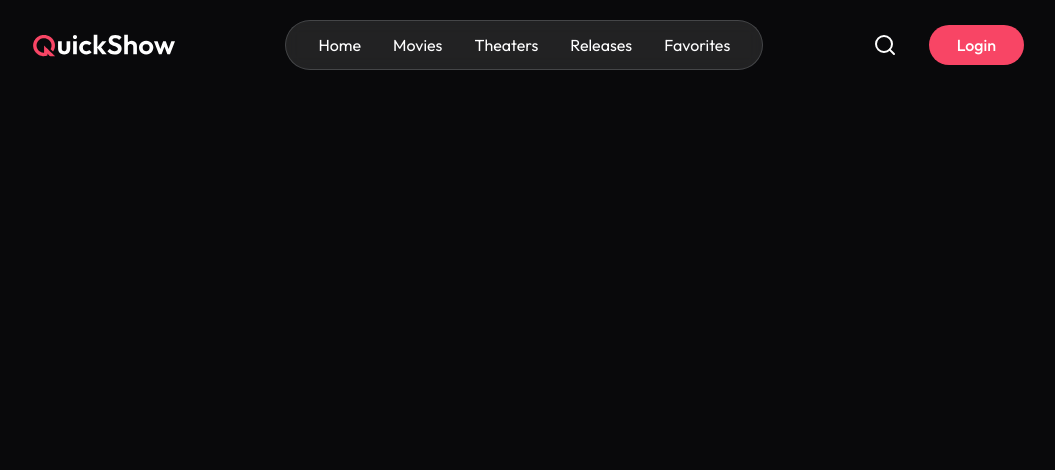
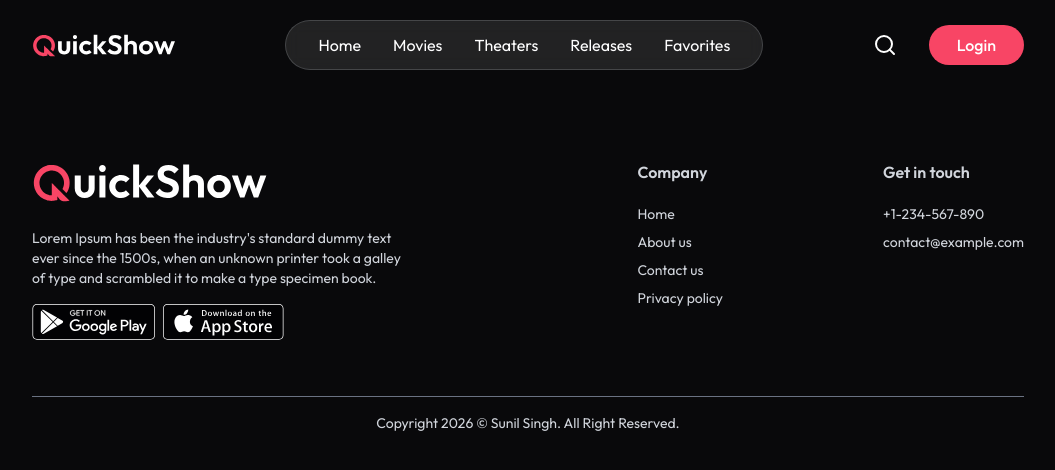
Before and after one commit to SunilSingh3234/MovieTicketBookingApp, a React (Vite) app in the folder client/: page /movies/1/1 in a window 1280 px wide. Shown: the top 470 px of the page, without its empty margins (112-1167 px from the left). Built offline with nearby package versions, Linux system fonts and the light colour scheme; no server answers.

Commit message:
complete home page

```diff
--- /dev/null
+++ b/client/src/components/BlurCircle.jsx
@@ -0,0 +1,12 @@
+import React from 'react'
+
+const BlurCircle = ({top="auto",left="auto",right="auto",bottom="auto"}) => {
+  return (
+    <div className='absolute -z-50 h-58 w-58 aspect-square rounded-full bg-primary/30 blur-3xl'
+     style={{top:top, left:left, right:right, bottom:bottom}}>
+
+    </div>
+  )
+}
+
+export default BlurCircle
--- a/client/src/components/FeaturedSection.jsx
+++ b/client/src/components/FeaturedSection.jsx
@@ -1,6 +1,9 @@
 import { ArrowRight } from 'lucide-react'
 import React from 'react'
 import { useNavigate } from 'react-router-dom'
+import BlurCircle from './BlurCircle'
+import { dummyShowsData } from '../assets/assets'
+import MovieCard from './MovieCard'
 
 const FeaturedSection = () => {
 
@@ -9,16 +12,18 @@
   return (
     <div className='px-6 md:px-16 lg:px-24 xl:px-44 overflow-hidden'>
       <div className='relative flex items-center pt-20 justify-between pb-10'>
+        <BlurCircle top='0' right='-80px'/>
         <p className='text-gray-300 font-medium text-lg'>Now Showing</p>
-        <button onClick={()=>navigate('/movies')} className='group flex items-center gap-2 text-sm text-gray-300'>view All <ArrowRight className='group-hover:translate-x-0.5 transition w-4.5 h-4.5'/></button>
+        <button onClick={()=>navigate('/movies')} className='group flex items-center cursor-pointer gap-2 text-sm text-gray-300'>view All <ArrowRight className='group-hover:translate-x-0.5 transition w-4.5 h-4.5'/></button>
       </div>
-      <div></div>
-      <div></div>
+      <div className='flex flex-wrap max-sm:justify-center gap-8 mt-8'>
+        {dummyShowsData.slice(0,4).map((show)=>(<MovieCard key={show._id} movie={show}/>))}
+      </div>
+      <div className='flex mt-20 justify-center'>
+        <button onClick={()=>{navigate('/movies'); scrollTo(0,0)}}  className='px-10 py-3 text-sm bg-primary hover:bg-primary-dull transition rounded-md font-medium cursor-pointer'>Show More</button>
+      </div>
     </div>
   )
 }
 
 export default FeaturedSection
-
-
-// 1:17
--- a/client/src/components/Footer.jsx
+++ b/client/src/components/Footer.jsx
@@ -1,9 +1,43 @@
 import React from 'react'
+import { assets } from '../assets/assets'
 
 const Footer = () => {
   return (
-    <div>
-    </div>
+    <footer className="px-6 mt-40 md:px-16 lg:px-36 w-full text-gray-300">
+      <div className="flex flex-col md:flex-row justify-between w-full gap-10 border-b border-gray-500 pb-14">
+        <div className="md:max-w-96">
+          <img alt="" class="h-11" src={assets.logo} />
+          <p className="mt-6 text-sm">
+            Lorem Ipsum has been the industry's standard dummy text ever since the 1500s, when an unknown printer took a galley of type and scrambled it to make a type specimen book.
+          </p>
+          <div className="flex items-center gap-2 mt-4">
+            <img src={assets.googlePlay} alt="google play" className="h-9 w-auto" />
+            <img src={assets.appStore} alt="app store" className="h-9 w-auto" />
+          </div>
+        </div>
+        <div className="flex-1 flex items-start md:justify-end gap-20 md:gap-40">
+          <div>
+            <h2 className="font-semibold mb-5">Company</h2>
+            <ul className="text-sm space-y-2">
+              <li><a href="#">Home</a></li>
+              <li><a href="#">About us</a></li>
+              <li><a href="#">Contact us</a></li>
+              <li><a href="#">Privacy policy</a></li>
+            </ul>
+          </div>
+          <div>
+            <h2 className="font-semibold mb-5">Get in touch</h2>
+            <div className="text-sm space-y-2">
+              <p>+1-234-567-890</p>
+              <p>contact@example.com</p>
+            </div>
+          </div>
+        </div>
+      </div>
+      <p className="pt-4 text-center text-sm pb-5">
+        Copyright {new Date().getFullYear()} © <a href="#">Sunil Singh</a>. All Right Reserved.
+      </p>
+    </footer>
   )
 }
 
--- /dev/null
+++ b/client/src/components/MovieCard.jsx
@@ -0,0 +1,28 @@
+import { StarIcon } from 'lucide-react'
+import React from 'react'
+import { useNavigate } from 'react-router-dom'
+import timeFormat from '../lib/timeFormat'
+
+const MovieCard = ({ movie }) => {
+
+    const navigate = useNavigate()
+
+    return (
+        <div className='flex flex-col justify-between p-3 bg-gray-800 rounded-2xl hover:translate-y-1 transition duration-300 w-66'>
+            <img onClick={() => { navigate(`/movies/${movie._id}`); scrollTo(0, 0) }} src={movie.backdrop_path} alt="" className='rounded-lg h-52 w-full object-cover object-bottom-right cursor-pointer' />
+            <p className='font-semibold mt-2 truncate'>{movie.title}</p>
+            <p className='text-sm text-gray-400 mt-2'>
+                {new Date(movie.release_date).getFullYear()} | {movie.genres.slice(0, 2).map(genre => genre.name).join(" | ")} | {timeFormat(movie.runtime)}
+            </p>
+            <div className="flex items-center justify-between mt-4 pb-3">
+                <button onClick={() => { navigate(`/movies/${movie._id}`); scrollTo(0, 0) }} className='px-4 py-2 text-sm bg-primary hover:bg-primary-dull transition rounded-full font-medium cursor-pointer'>Buy Tickets</button>
+                <p className='flex items-center gap-1 text-sm mt-1 pr-1 text-gray-400'>
+                    <StarIcon className='w-4 h-4 text-primary fill-primary' />
+                    {movie.vote_average.toFixed(1)}
+                </p>
+            </div>
+        </div>
+    )
+}
+
+export default MovieCard
--- /dev/null
+++ b/client/src/components/TrailersSection.jsx
@@ -0,0 +1,31 @@
+import React, { useState } from 'react'
+import { dummyTrailers } from '../assets/assets'
+import ReactPlayer from 'react-player'
+import BlurCircle from './BlurCircle'
+import { PlayCircleIcon } from 'lucide-react'
+
+const TrailersSection = () => {
+
+    const [currentTrailer, setCurrentTrailer] = useState(dummyTrailers[0])
+
+    return (
+        <div className="px-6 md:px-16 lg:px-24 xl:px-44 py-20 overflow-hidden">
+            <p className='text-gray-300 font-medium text-lg max-w-240 mx-auto'>Trailers</p>
+            <div className='relative mt-6'>
+                <BlurCircle top='-100px' right='-100px'/>
+                <ReactPlayer src={currentTrailer.videoUrl} controls={false} className='mx-auto max-w-full' width="960px" height="540px"/>
+            </div>
+
+            <div className='group grid grid-cols-4 gap-4 md:gap-8 mt-8 max-w-3xl mx-auto '>
+                {dummyTrailers.map((trailer)=>(
+                    <div key={trailer.image} className='relative group-hover:not-hover:opacity-50 hover:-translate-y-1 duration-300 transition max-md:h-60 md:max-h-60 cursor-pointer' onClick={()=>setCurrentTrailer(trailer)}>
+                        <img src={trailer.image} alt="trailer" className='rounded-lg w-full h-full object-cover brightness-75' />
+                        <PlayCircleIcon strokeWidth={1.6} className='absloute top-1/2 w-5 left-1/2 md:w-8 h-5 md:h-12 transform -translate-x-1/2 -translate-y-1/2'/>
+                    </div>
+                ))}
+            </div>
+        </div>
+    )
+}
+
+export default TrailersSection
--- /dev/null
+++ b/client/src/lib/timeFormat.js
@@ -0,0 +1,9 @@
+
+
+const timeFormat = (minutes)=>{
+    const hours = Math.floor(minutes / 60);
+    const minutesRemainder = minutes % 60;
+    return `${hours}h ${minutesRemainder}m`
+}
+
+export default timeFormat
--- a/client/src/pages/Home.jsx
+++ b/client/src/pages/Home.jsx
@@ -1,12 +1,14 @@
 import React from 'react'
 import HeroSection from '../components/HeroSection'
 import FeaturedSection from '../components/FeaturedSection'
+import TrailersSection from '../components/TrailersSection'
 
 const Home = () => {
   return (
     <>
-      <HeroSection/>
-      <FeaturedSection/>
+      <HeroSection />
+      <FeaturedSection />
+      <TrailersSection />
     </>
   )
 }
--- a/client/src/pages/Movies.jsx
+++ b/client/src/pages/Movies.jsx
@@ -9,3 +9,6 @@
 }
 
 export default Movies
+
+
+// 1:48
```
